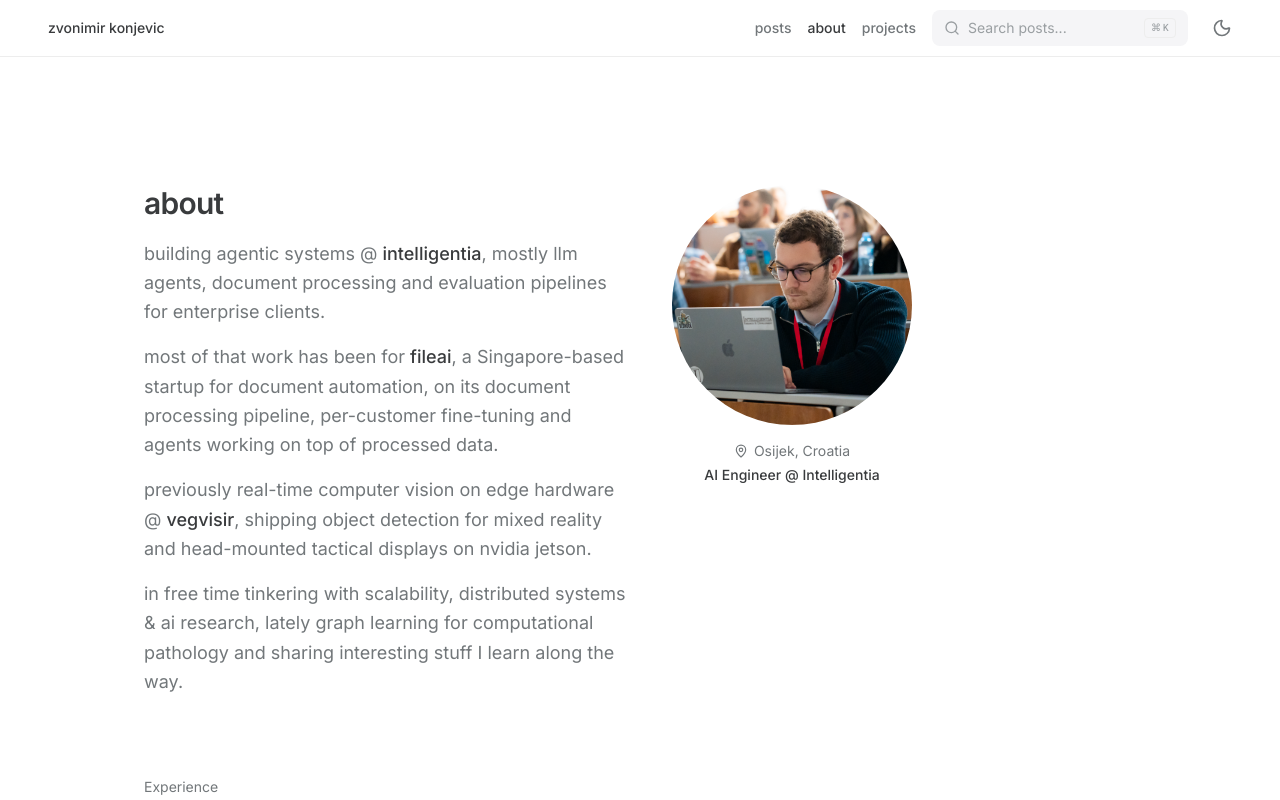
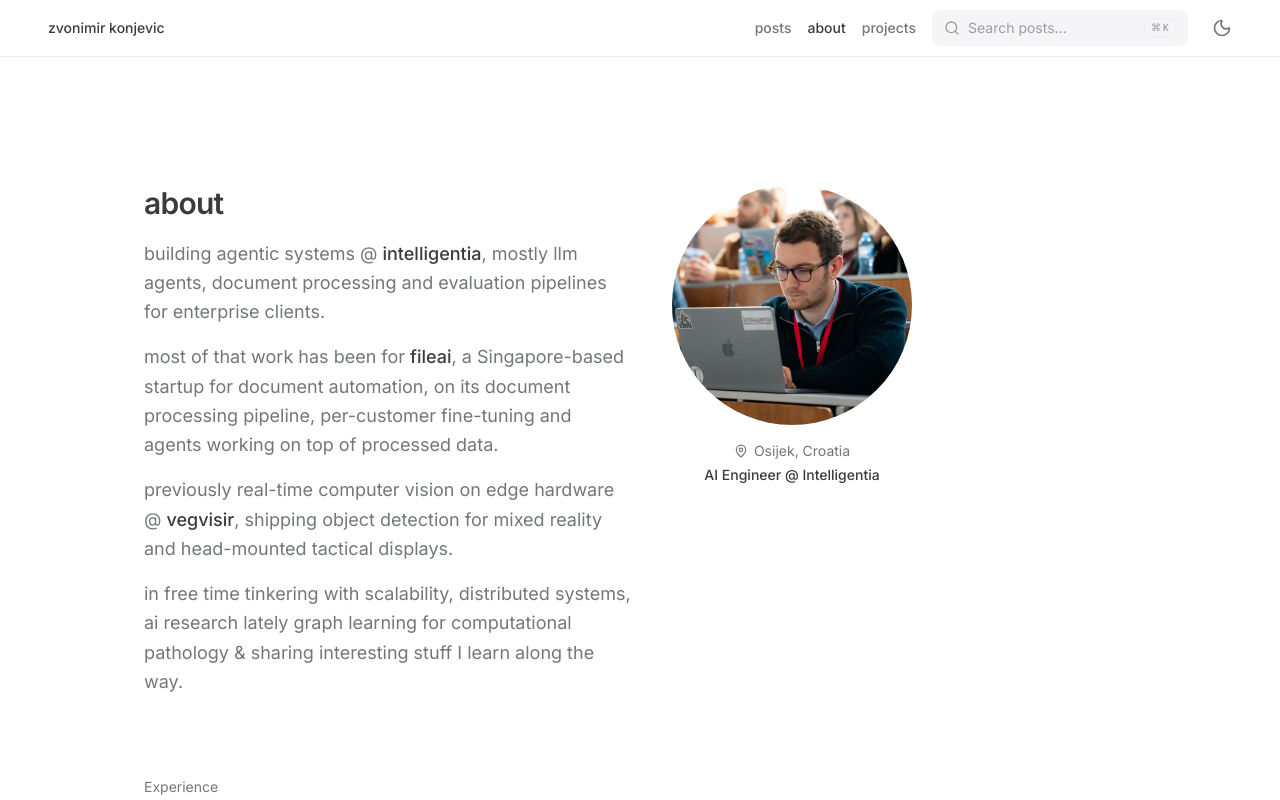
Before and after one commit to zvonimirkonjevic/zvonimirkonjevic.github.io, a Next.js app: page /about in a window 1280 px wide. Shown: the top 800 px of the page. Built offline with nearby package versions, Linux system fonts and the light colour scheme.

Commit message:
fix: tweak about page bio wording

```diff
--- a/src/app/about/page.tsx
+++ b/src/app/about/page.tsx
@@ -72,10 +72,10 @@ export default function About() {
               <p>
                 previously real-time computer vision on edge hardware @{" "}
                 <strong className="font-medium text-text">vegvisir</strong>, shipping object detection for mixed reality
-                and head-mounted tactical displays on nvidia jetson.
+                and head-mounted tactical displays.
               </p>
               <p>
-                in free time tinkering with scalability, distributed systems & ai research, lately graph learning for computational pathology and sharing interesting stuff I learn along the way.
+                in free time tinkering with scalability, distributed systems, ai research lately graph learning for computational pathology & sharing interesting stuff I learn along the way.
               </p>
             </div>
           </div>
```
